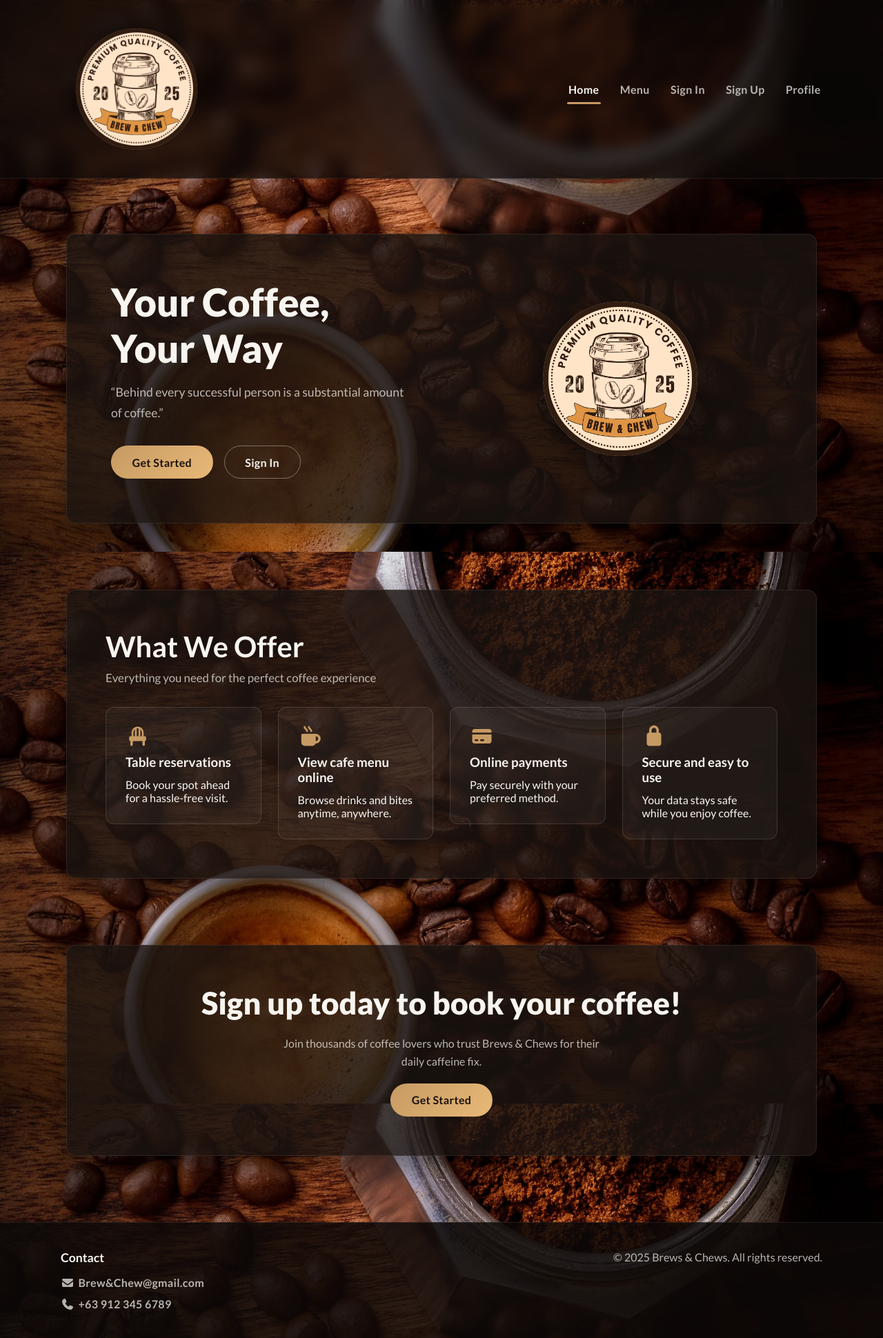
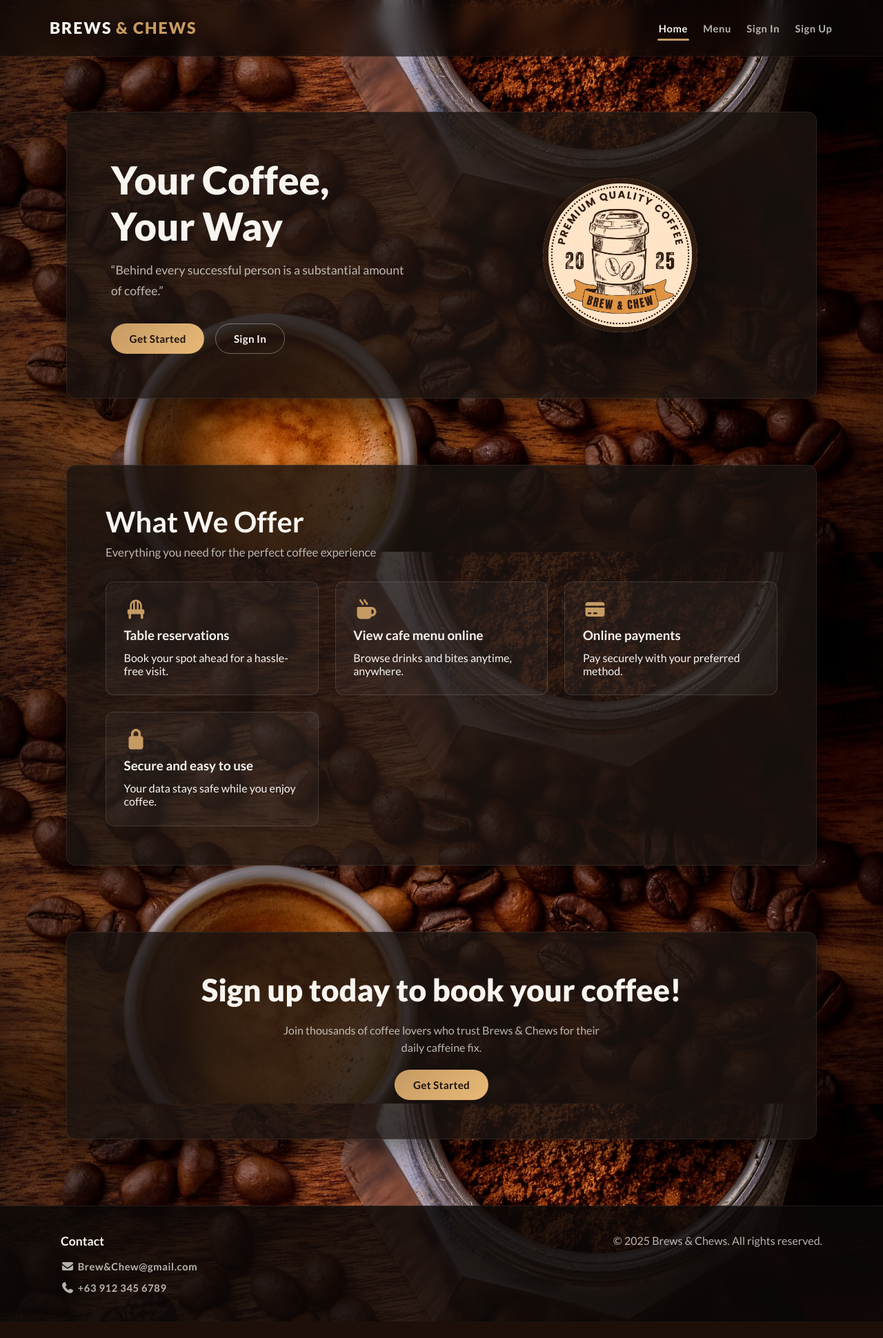
Before and after one commit to tormis-neil/it302-mco, a Django app: page / in a window 1280 px wide. Shown: the whole page at 69% size. After the commit the page ends 1916 px from the top, so only its background shows below. Run offline with Django 4.2, Linux system fonts and the light colour scheme; some libraries are stand-ins or nearby versions.

Commit message:
Updated features

```diff
--- a/static/css/style.css
+++ b/static/css/style.css
@@ -50,10 +50,11 @@ textarea:focus-visible {
 .site-header {
     position: sticky;
     top: 0;
-    z-index: 100;
-    backdrop-filter: blur(10px);
-    background: rgba(12, 9, 8, 0.7);
-    border-bottom: 1px solid rgba(255, 255, 255, 0.08);
+    z-index: 40;
+    backdrop-filter: blur(12px);
+    background: rgba(12, 9, 8, 0.62);
+    border-bottom: 1px solid rgba(255, 255, 255, 0.06);
+    transition: background var(--transition-base), border-color var(--transition-base), transform var(--transition-base), opacity var(--transition-base);
 }
 
 .navbar {
@@ -62,27 +63,45 @@ textarea:focus-visible {
     display: flex;
     align-items: center;
     justify-content: space-between;
-    padding: 1.2rem clamp(1.5rem, 5vw, 3rem);
-    gap: 1.5rem;
+    padding: 1.65rem clamp(1.1rem, 3vw, 2rem);
+    gap: clamp(0.75rem, 3vw, 1.5rem);
+    transition: padding var(--transition-base);
 }
 
-.logo {
+.site-header.is-condensed .navbar {
+    padding-block: 0.45rem;
+}
+
+.navbar-brand {
     display: inline-flex;
     align-items: center;
-    width: clamp(140px, 18vw, 220px);
-    height: auto;
+    font-weight: 800;
+    font-size: clamp(1.05rem, 2.3vw, 1.45rem);
+    letter-spacing: 0.08em;
+    text-transform: uppercase;
+    color: var(--text-color);
+    gap: 0.35rem;
+    text-shadow: 0 6px 18px rgba(0, 0, 0, 0.35);
+    white-space: nowrap;
+}
+
+.navbar-brand-accent {
+    color: var(--brand-primary);
 }
 
 .links-container {
     list-style: none;
     display: flex;
-    gap: clamp(0.75rem, 2vw, 1.75rem);
+    align-items: center;
+    align-items: center;
+    gap: clamp(0.6rem, 1.6vw, 1.2rem);
 }
 
 .links {
     font-weight: 600;
-    letter-spacing: 0.02em;
-    padding: 0.35rem 0.15rem;
+    letter-spacing: 0.04em;
+    font-size: clamp(0.82rem, 1.6vw, 0.92rem);
+    padding: 0.2rem 0.1rem;
     position: relative;
     color: var(--text-muted);
     transition: color var(--transition-base);
@@ -159,8 +178,9 @@ textarea:focus-visible {
     display: inline-flex;
     align-items: center;
     justify-content: center;
-    padding: 0.85rem 1.85rem;
+    padding: 0.75rem 1.6rem;
     font-weight: 700;
+    font-size: 0.95rem;
     letter-spacing: 0.02em;
     border-radius: 999px;
     border: 1px solid transparent;
@@ -214,18 +234,26 @@ textarea:focus-visible {
 .offer-list {
     list-style: none;
     display: grid;
-    grid-template-columns: repeat(auto-fit, minmax(220px, 1fr));
+    grid-template-columns: repeat(auto-fit, minmax(240px, 1fr));
     gap: 1.5rem;
+    grid-auto-rows: 1fr;
+}
+
+.offer-list li {
+    display: flex;
 }
 
 .offer-item {
     display: grid;
     gap: 0.75rem;
-    padding: 1.75rem;
+    padding: 1.6rem;
     border-radius: 0.75rem;
     border: 1px solid rgba(255, 255, 255, 0.12);
     background: rgba(255, 255, 255, 0.04);
     transition: transform var(--transition-base), border-color var(--transition-base), background var(--transition-base);
+    height: 100%;
+    align-content: start;
+    width: 100%;
 }
 
 .offer-item i {
--- a/templates/base.html
+++ b/templates/base.html
@@ -20,8 +20,8 @@
 <body class="{% block body_class %}{% endblock %}">
     <header class="site-header">
         <nav class="navbar" aria-label="Primary">
-            <a href="{% url 'pages:home' %}" class="logo" aria-label="Brews &amp; Chews home">
-                <img src="{% static 'img/logo.png' %}" class="logo" alt="Brews &amp; Chews logo">
+            <a href="{% url 'pages:home' %}" class="navbar-brand" aria-label="Brews &amp; Chews home">
+                Brews <span class="navbar-brand-accent">&amp; Chews</span>
             </a>
             {% with current=request.resolver_match.url_name %}
             <ul class="links-container">
@@ -36,9 +36,6 @@
                 </li>
                 <li class="link-items">
                     <a href="{% url 'accounts:signup' %}" class="links{% if current == 'signup' %} is-active{% endif %}" {% if current == 'signup' %}aria-current="page"{% endif %}>Sign Up</a>
-                </li>
-                <li class="link-items">
-                    <a href="{% url 'accounts:profile' %}" class="links{% if current == 'profile' %} is-active{% endif %}" {% if current == 'profile' %}aria-current="page"{% endif %}>Profile</a>
                 </li>
             </ul>
             {% endwith %}
```
Also changed, not shown: static/js/navbar.js (added, +32 -0 lines), templates/accounts/signup.html (+2 -5 lines).
